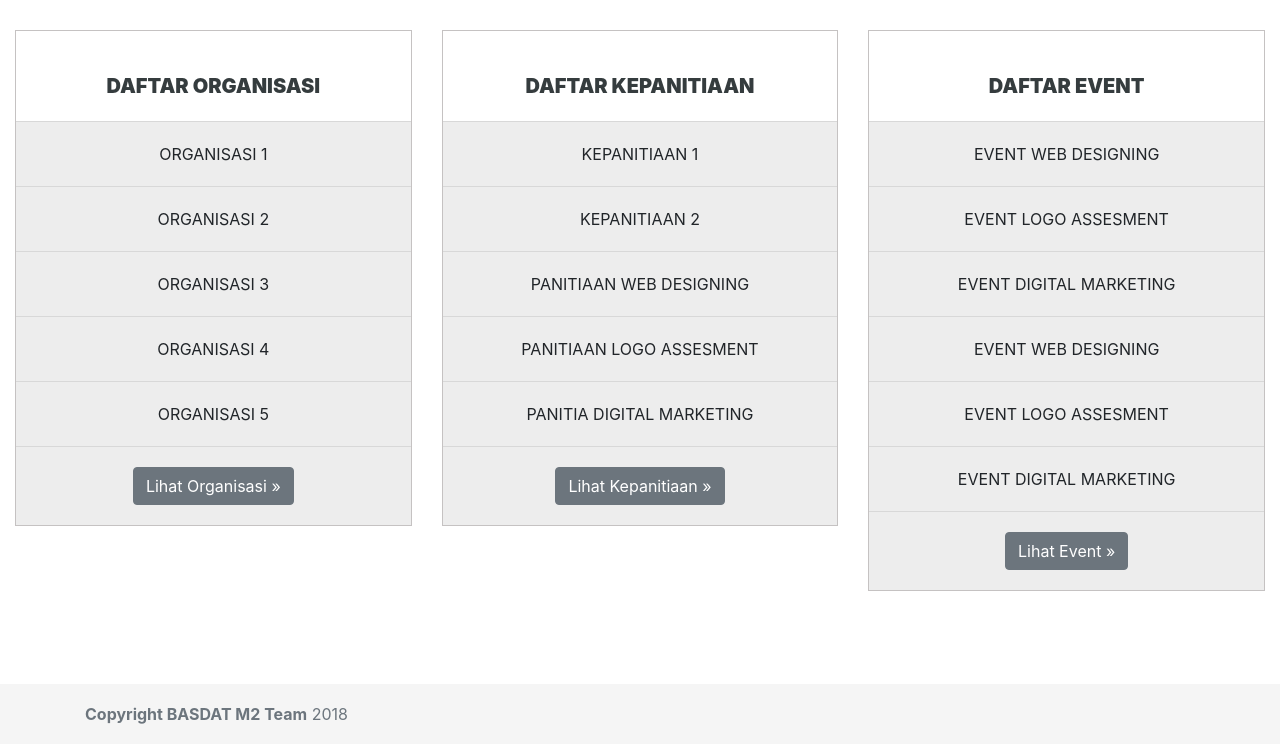
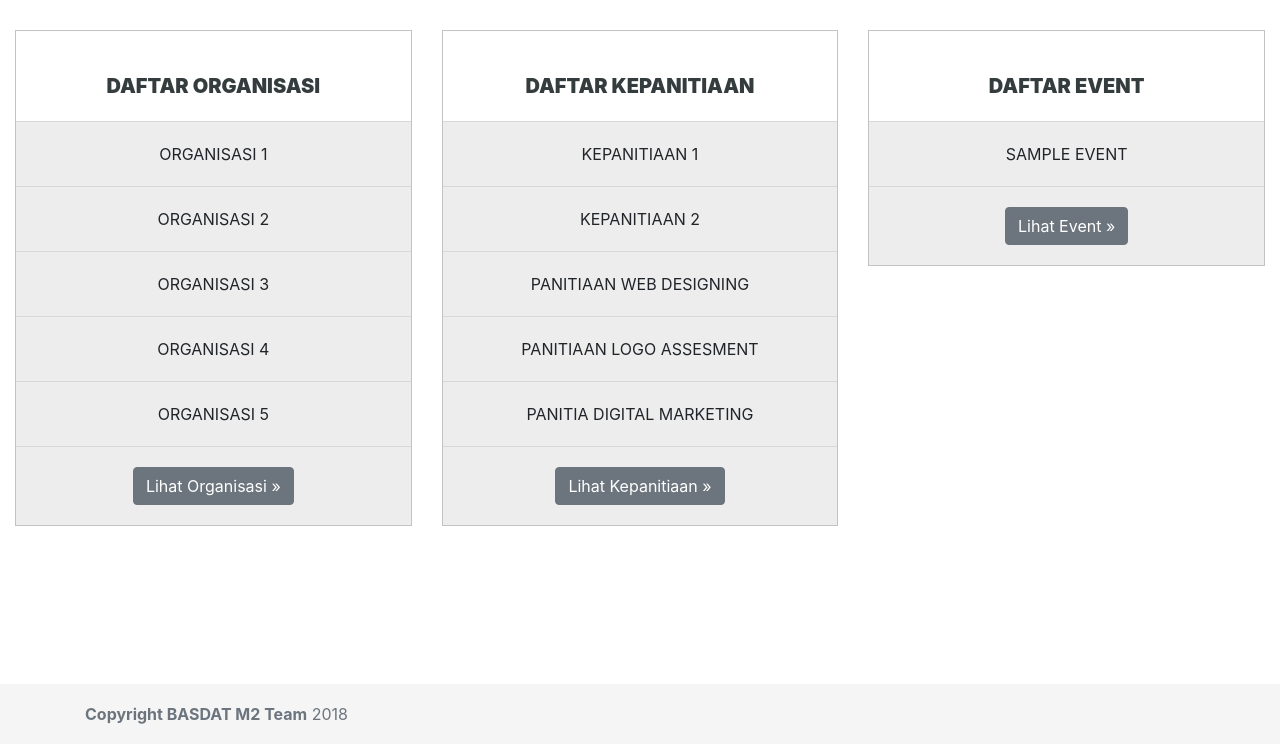
Before and after one commit to alhaura19/SIMUI_M2, a CodeIgniter app: the page made by application/views/v_home.php in a window 1280 px wide. Shown: the part 56-800 px from the top of the page. Run offline with CodeIgniter, Linux system fonts and the light colour scheme; tables that the repository leaves empty hold one stand-in row (values such as "Sample post"); the template is opened without the code that fills it: most values are stand-ins (such as "Sample title", 1, 10 or a date in 2020); some libraries are stand-ins or nearby versions.

Commit message:
tampilan daftar event home

```diff
--- a/application/views/v_home.php
+++ b/application/views/v_home.php
@@ -56,13 +56,11 @@ require_once ('layout/navbar.php');
               <li class="price">
                 DAFTAR EVENT
               </li>
-
-              <li>Event Web Designing</li>
-              <li>Event Logo Assesment</li>
-              <li>Event Digital Marketing</li>
-              <li>Event Web Designing</li>
-              <li>Event Logo Assesment</li>
-              <li>Event Digital Marketing</li>
+              <?php
+              foreach ($data_event as $home_event) {
+               ?>
+              <li><?php echo $home_event->nama ?></li>
+            <?php } ?>
             </ul>
             <div class="pricing-footer">
               <a class="btn btn-secondary" href="index.php/c_event" role="button">Lihat Event &raquo;</a>
```
Also changed, not shown: application/controllers/Home.php (+10 -1 lines), application/models/M_home.php (added, +16 -0 lines).
